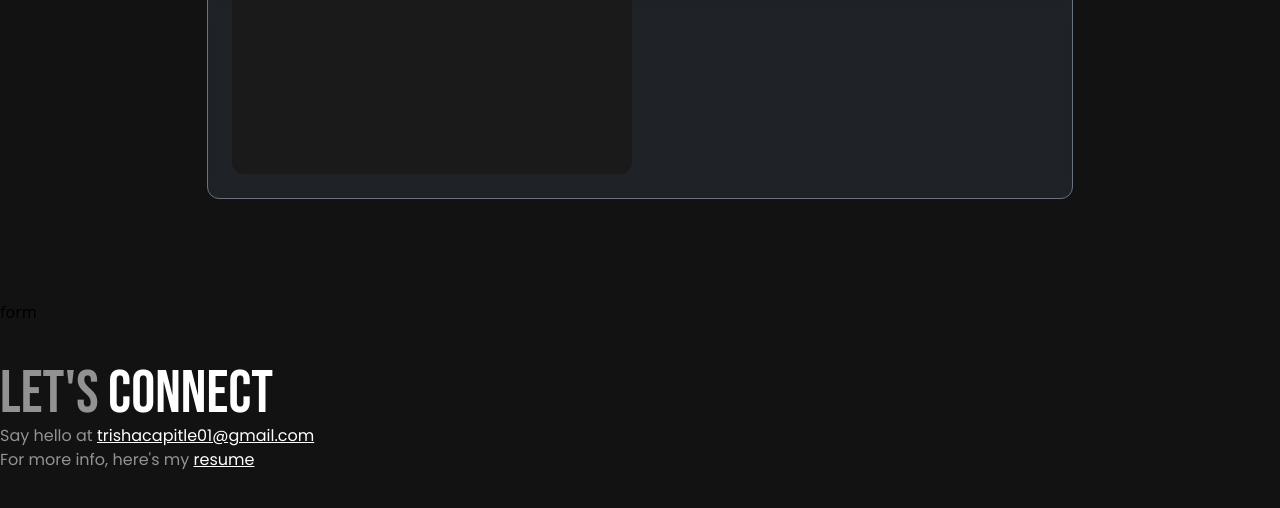
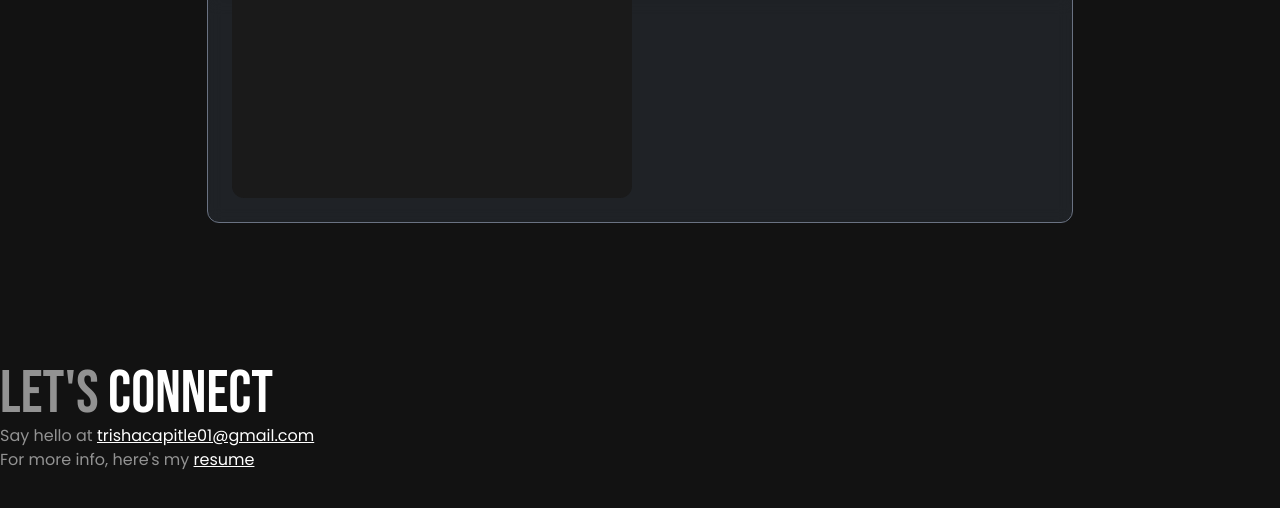
Before and after one commit to trishacapitle/portfolio, a Next.js app: page / in a window 1280 px wide. Shown: the part 2140-2648 px from the top of the page. Built offline with nearby package versions, Linux system fonts and the light colour scheme.

Commit message:
removed unused placeholder

```diff
--- a/components/Projects.tsx
+++ b/components/Projects.tsx
@@ -31,7 +31,6 @@ const Projects = () => {
           </div>
         </div>
       </div>
-      <div>form</div>
     </div>
   );
 };
```
